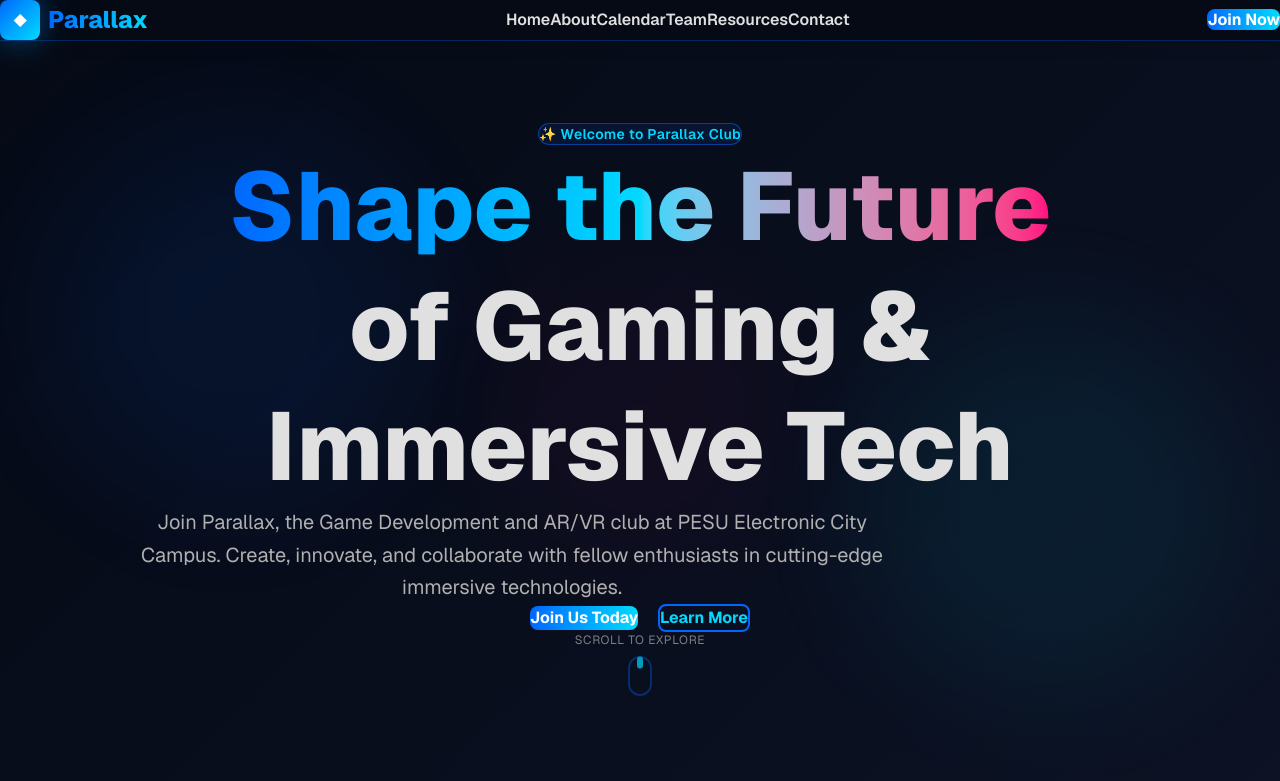
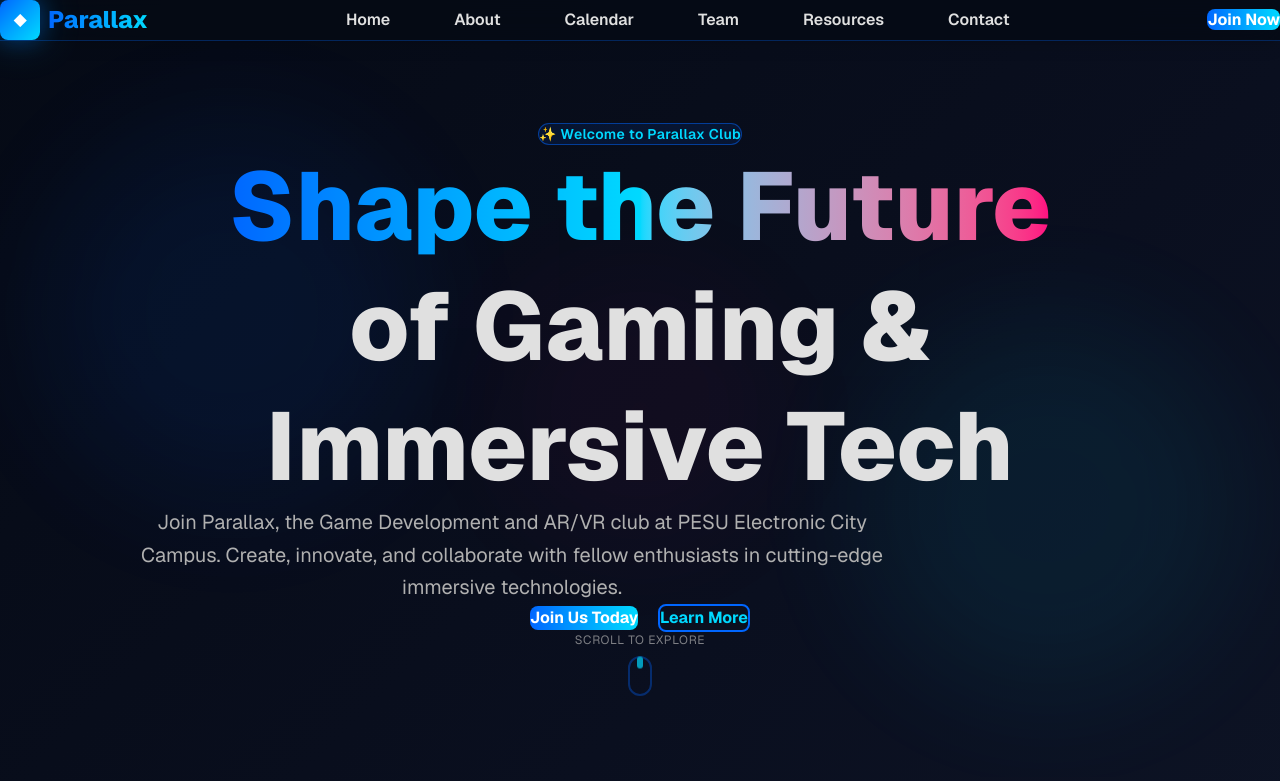
Before and after one commit to Parallax-PESU/parallax-website, a Next.js app: page / in a window 1280 px wide. Shown: the top 781 px of the page. Built offline with nearby package versions, Linux system fonts and the light colour scheme.

Commit message:
fix: fix navbar

```diff
--- a/app/components/Navbar.tsx
+++ b/app/components/Navbar.tsx
@@ -30,7 +30,7 @@ export default function Navbar() {
           </Link>
 
           {/* Desktop Menu */}
-          <div className="hidden md:flex space-x-8">
+          <div className="hidden md:flex gap-16">
             {navItems.map((item) => (
               <Link
                 key={item.name}
```
